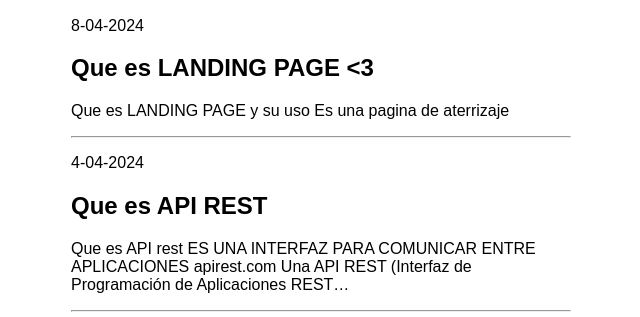
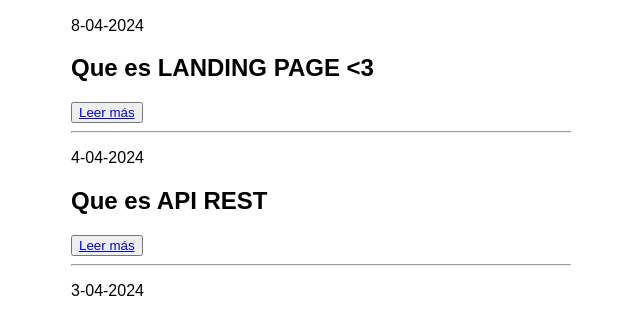
Before and after one commit to AElenaGr/mi-primer-blog-con-gatsby2, a Gatsby site: page /blog in a window 1280 px wide. Shown: the part 427-744 px from the top of the page, without its empty margins (319-959 px from the left). Built offline with nearby package versions, Linux system fonts and the light colour scheme; Gatsby itself is replaced by a stand-in of ours.

Commit message:
agrego parte 6

```diff
--- a/src/pages/blog/index.js
+++ b/src/pages/blog/index.js
@@ -1,5 +1,5 @@
 import * as React from "react";
-import { graphql } from "gatsby";
+import { graphql, Link } from "gatsby";
 import Layout from "../../components/layout";
 import Seo from "../../components/seo";
 
@@ -10,6 +10,7 @@
         frontmatter {
           title
           date
+          slug
         }
         excerpt
       }
@@ -26,7 +27,12 @@
         <div>
           <p>{node.frontmatter.date}</p>
           <h2>{node.frontmatter.title} </h2>
-          <p>{node.excerpt}</p>
+          {/* <p>{node.excerpt}</p> */}
+          <button>
+
+            <Link to={`/blog/${node.frontmatter.slug}`}> Leer más</Link>
+
+          </button>
           <hr/>
           {/* <li key={node.name}>{node.name}</li> */}
         </div>
```
